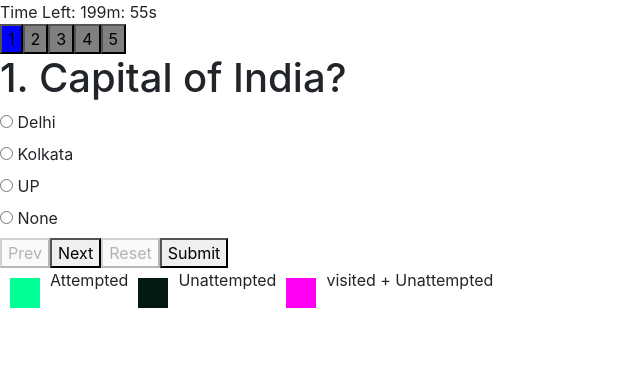
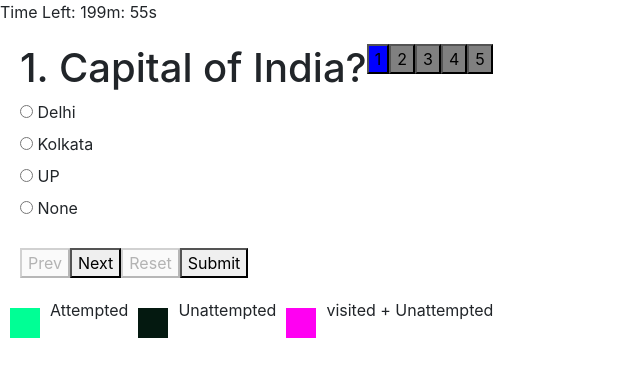
Before and after one commit to ranjeetgupta71/examination_system, a React (Create React App) app: page / in a window 1280 px wide. Shown: the top 376 px of the page, without its empty margins (0-640 px from the left). Built offline with nearby package versions, Linux system fonts and the light colour scheme.

Commit message:
rename component, fix issues with result

```diff
--- a/src/components/ExamPage/ExamPage.js
+++ b/src/components/ExamPage/ExamPage.js
@@ -4,14 +4,13 @@ import Timer from "../Timer";
 import Pallete from "../Pallete";
 import Question from "../Questions";
 import Legends from "../Legends";
+import ResultPage from "../ResultPage";
 
 const Questions = () => {
   const [index, setIndex] = useState(0);
   const [userAnswer, setUserAnswer] = useState(Array(5).fill(null));
-  const [totalMarks, setTotalMarks] = useState(0);
   const [submitted, setSubmitted] = useState(false);
   const [visited, setVisited] = useState(Array(5).fill(false));
-  const totalPages = 5;
   const [questionsAnswerData, setQuestionsAnswerData] = useState([]);
 
   const handleData = (data) => {
@@ -29,6 +28,7 @@ const Questions = () => {
     const selectedOption = event.target.value;
     const updatedUserAnswer = [...userAnswer];
     updatedUserAnswer[index] = selectedOption;
+
     setUserAnswer(updatedUserAnswer);
   };
 
@@ -61,16 +61,6 @@ const Questions = () => {
 
   const submit = () => {
     setSubmitted(true);
-
-    for (let i = 0; i < questionsAnswerData.length; i++) {
-      var correctAnswer = questionsAnswerData[i].answer;
-      var userSelectedAnswer = userAnswer[i];
-
-      if (userSelectedAnswer === correctAnswer) {
-        setTotalMarks((prevState) => prevState + 1);
-        console.log("here");
-      }
-    }
   };
 
   const reset = () => {
@@ -81,29 +71,32 @@ const Questions = () => {
 
   return (
     <>
-      <Timer totalMarks={totalMarks} submit={submit} submitted={submitted} />
-      {!submitted && (
+      {submitted ? (
+        <ResultPage userAnswer={userAnswer} questionsAnswerData={questionsAnswerData} />
+      ) : (
         <>
-          <div style={{ display: "flex", flexDirection: "row" }}>
+          <Timer submit={submit} submitted={submitted} />
+          <div style={{ display: "flex", flexDirection: "col", margin: "20px" }}>
+            <Question
+              onDataReceived={handleData}
+              index={index}
+              userAnswer={userAnswer}
+              handleOptionClick={handleOptionClick}
+            />
             <Pallete
               index={index}
-              totalPages={totalPages}
+              totalPages={5}
               visited={visited}
               userAnswer={userAnswer}
               handleQuestionNavigation={handleQuestionNavigation}
             />
           </div>
-          <Question
-            onDataReceived={handleData}
-            index={index}
-            userAnswer={userAnswer}
-            handleOptionClick={handleOptionClick}
-          />
-          <div>
+
+          <div style={{ margin: "20px" }}>
             <button type="button" onClick={prev} disabled={index === 0}>
               Prev
             </button>
-            <button type="button" onClick={next} disabled={index === totalPages - 1}>
+            <button type="button" onClick={next} disabled={index === 4}>
               Next
             </button>
             <button type="button" onClick={reset} disabled={userAnswer[index] === null}>
--- a/src/components/Questions.js
+++ b/src/components/Questions.js
@@ -18,16 +18,17 @@ const QuizQuestions = ({ onDataReceived, index, userAnswer, handleOptionClick })
       answer: "Kolkata",
     },
     {
-      Question: "Capital of UP?",
+      question: "Capital of UP?",
       options: ["Delhi", "Kolkata", "UP", "Lucknow"],
       answer: "Lucknow",
     },
     {
-      Question: "Capital of Gujrat?",
+      question: "Capital of Gujrat?",
       options: ["Delhi", "Kolkata", "GandhiNagar", "Patna"],
       answer: "Gandhinagar",
     },
   ];
+
   useEffect(() => {
     onDataReceived(questionsAnswerData);
     // eslint-disable-next-line react-hooks/exhaustive-deps
--- /dev/null
+++ b/src/components/ResultPage.js
@@ -0,0 +1,14 @@
+import React from "react";
+
+const ResultPage = ({ userAnswer, questionsAnswerData }) => {
+  let totalMarks = 0;
+
+  questionsAnswerData.forEach((question, index) => {
+    if (question.answer === userAnswer[index]) {
+      totalMarks += 1;
+    }
+  });
+
+  return <p>Congratulation Your Score is {totalMarks}</p>;
+};
+export default ResultPage;
--- a/src/components/TestEnds.js
+++ /dev/null
@@ -1,6 +0,0 @@
-import React from "react";
-
-const TestEnds = ({ totalMarks }) => {
-  return <p>Congratulation Your Score is {totalMarks}</p>;
-};
-export default TestEnds;
--- a/src/components/Timer.js
+++ b/src/components/Timer.js
@@ -1,8 +1,7 @@
 import React, { useEffect, useState } from "react";
-import TestEnds from "./TestEnds";
 
 const Timer = (props) => {
-  const { totalMarks, submit, submitted } = props;
+  const { submit, submitted } = props;
   const [time, setTime] = useState(12000);
   const [showMessage, setShowMessage] = useState(false);
 
@@ -32,9 +31,7 @@ const Timer = (props) => {
 
   return (
     <div>
-      {submitted ? (
-        <TestEnds totalMarks={totalMarks} />
-      ) : (
+      {!submitted && (
         <div>
           Time Left: {minutes.toString().padStart(2, "0") + "m"}:{" "}
           {seconds.toString().padStart(2, "0") + "s"}
```
